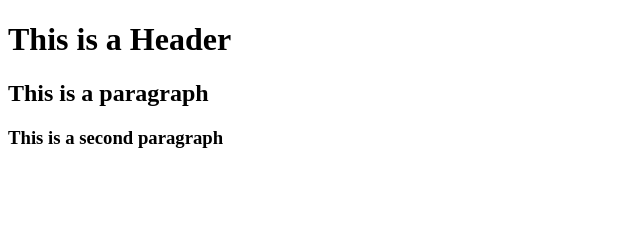
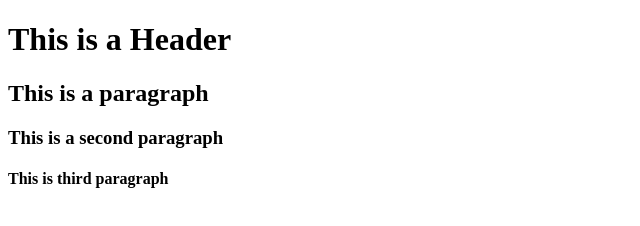
Before and after one commit to Amittechy/gitTest, a website: page index.html in a window 1280 px wide. Shown: the whole page, without its empty margins (0-640 px from the left). Drawn offline with Linux system fonts and the light colour scheme.

Commit message:
Fourth commit

```diff
--- a/index.html
+++ b/index.html
@@ -6,5 +6,6 @@
         <h1>This is a Header</h1>
         <h2>This is a paragraph</h2>
         <h3>This is a second paragraph</h3>
+        <h4>This is third paragraph</h4>
     </body>
 </html>
```
Also changed, not shown: package.json (added, +21 -0 lines), 1 other file.
